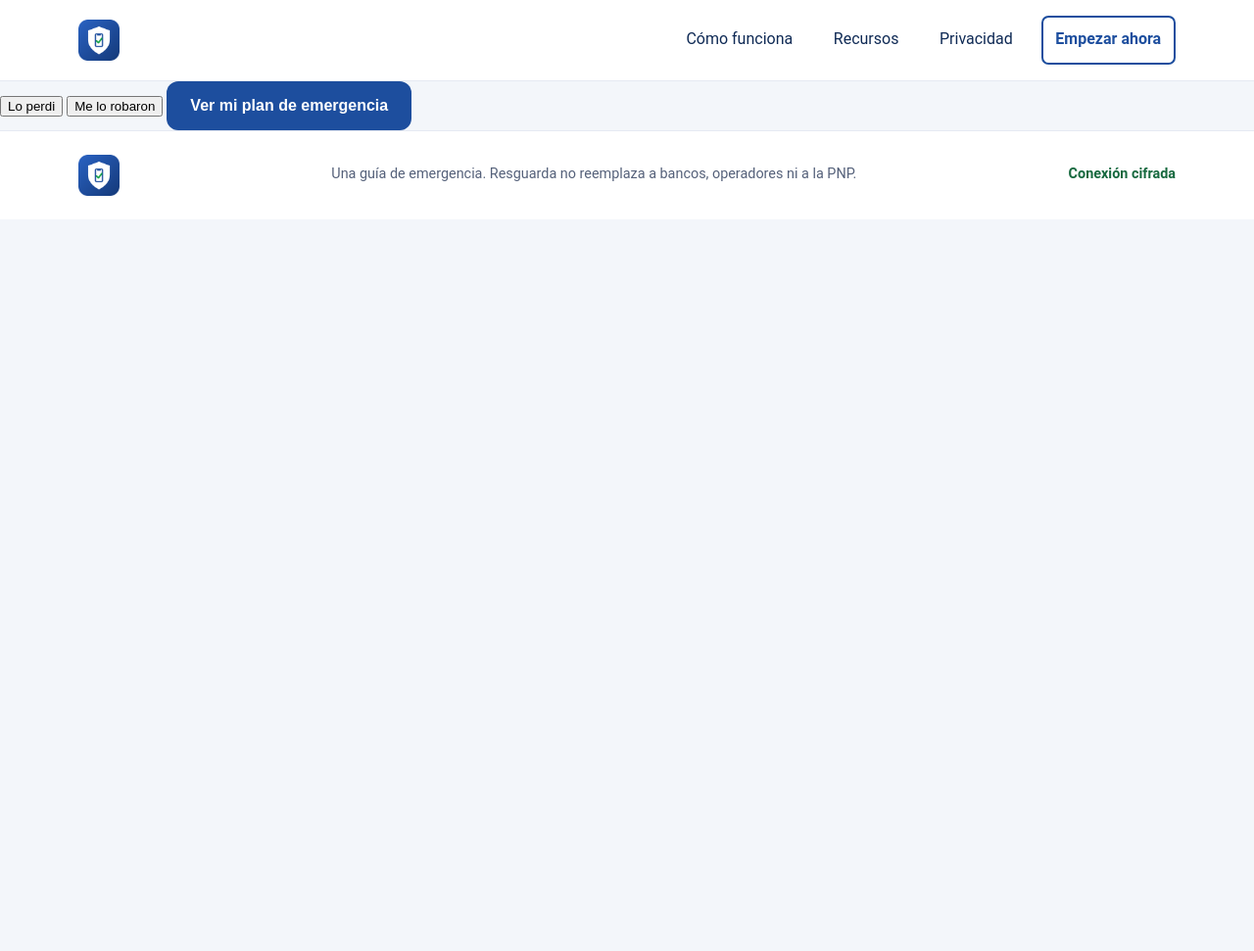
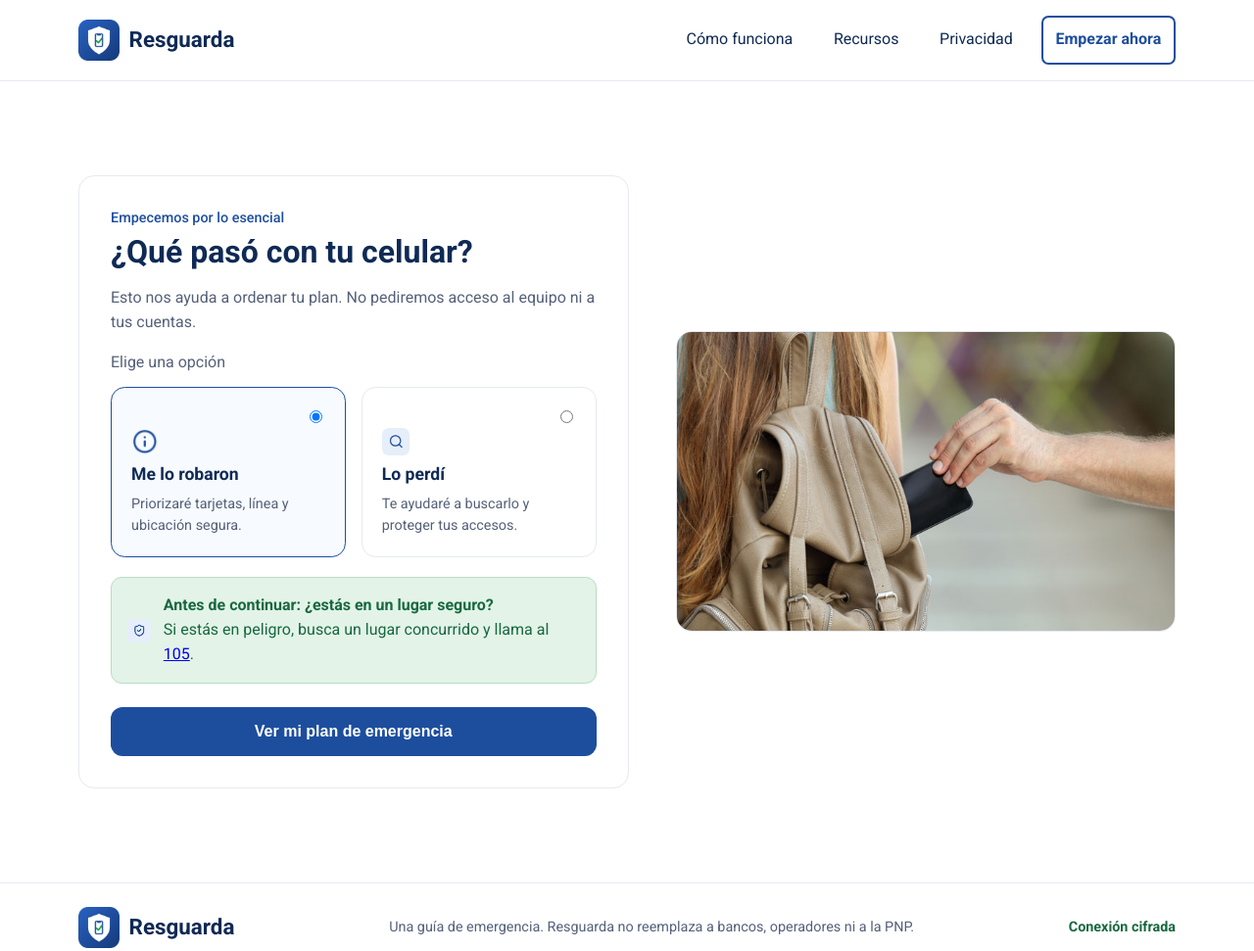
Before and after one commit to Hans-WM/Resguarda_Landing, a plain HTML site: page pages/emergencia.html in a window 1280 px wide. Shown: the whole page at 98% size. Before the commit the page ends 800 px from the top, so only its background shows below. Drawn offline with Linux system fonts and the light colour scheme.

Commit message:
pagina emergencia actualizada
se creo un nuevo js para reconocerlo mas rapido durante el proceso de desarrollo

```diff
--- a/css/styles.css
+++ b/css/styles.css
@@ -457,3 +457,60 @@ a.rojoB:hover { background-color: #9a222b; }
 @media (prefers-reduced-motion: reduce) {
   html { scroll-behavior: auto; }
 }
+/* ===== Página emergencia ===== */
+.opciones {
+  border: 0;
+  padding: 0;
+  margin: 0 0 1.25rem;
+  display: grid;
+  grid-template-columns: 1fr 1fr;
+  gap: 1rem;
+}
+
+.opciones legend {
+  padding: 0;
+  margin-bottom: .75rem;
+  color: var(--gris-apoyo);
+}
+
+.opcion {
+  display: flex;
+  flex-direction: column;
+  gap: .35rem;
+  padding: 1.25rem;
+  background: var(--blanco);
+  border: 1px solid #e5e9f2;
+  border-radius: .9rem;
+  cursor: pointer;
+}
+
+.opcion:hover { border-color: var(--azul-confianza); }
+
+.opcion input { align-self: flex-end; }
+
+.opcion input:focus-visible {
+  outline: 3px solid var(--azul-confianza);
+  outline-offset: 3px;
+}
+
+.opcion.seleccionada {
+  background: #f7faff;
+  border-color: var(--azul-confianza);
+}
+
+.opcion-titulo { font-weight: 700; color: var(--azul-noche); font-size: 1.1rem; }
+.opcion-texto { font-size: .9rem; color: var(--gris-apoyo); }
+
+.aviso-verde {
+  background: #e3f3e8;
+  border: 1px solid #b7dcc3;
+  color: var(--verde);
+  margin-bottom: 1.5rem;
+}
+
+.btn-ancho { width: 100%; }
+.btn_azul:hover { background-color: var(--azul-noche); }
+
+@media (max-width: 800px) {
+  .opciones { grid-template-columns: 1fr; }
+}
--- /dev/null
+++ b/js/emergencia.js
@@ -0,0 +1,24 @@
+var radios = document.querySelectorAll('input[name="situacion"]');
+var opciones = document.querySelectorAll(".opcion");
+
+// Marca visualmente la tarjeta elegida
+function marcar() {
+    for (var i = 0; i < radios.length; i++) {
+        if (radios[i].checked) {
+            opciones[i].classList.add("seleccionada");
+        } else {
+            opciones[i].classList.remove("seleccionada");
+        }
+    }
+}
+
+for (var i = 0; i < radios.length; i++) {
+    radios[i].addEventListener("change", marcar);
+}
+marcar();
+
+
+document.getElementById("form-emergencia").addEventListener("submit", function (e) {
+    e.preventDefault();
+    planificacion();
+});
--- a/pages/emergencia.html
+++ b/pages/emergencia.html
@@ -1,42 +1,88 @@
 <!DOCTYPE html>
-<html lang="en">
+<html lang="es">
 <head>
     <meta charset="UTF-8">
     <meta name="viewport" content="width=device-width, initial-scale=1.0">
-    <title>Document</title>
+    <title>Resguarda | ¿Qué pasó con tu celular?</title>
+    <link rel="preconnect" href="https://fonts.googleapis.com">
+    <link rel="preconnect" href="https://fonts.gstatic.com" crossorigin>
+    <link rel="stylesheet" href="https://fonts.googleapis.com/css2?family=Roboto:wght@400;500;700&display=swap">
     <link rel="stylesheet" href="../css/styles.css">
 </head>
 <body>
     <header class="cabecera">
         <div class="contenedor barra">
-            <a class="marca" onclick="volver()">
-                <img src="../assets/icons/icono1.png" alt="Resguarda" width="42" height="42" />
+            <a class="marca" href="../index.html">
+                <img src="../assets/icons/icono1.png" alt="" width="42" height="42">
+                <span>Resguarda</span>
             </a>
 
             <nav aria-label="Navegación principal">
                 <ul class="menu">
-                    <li><a href="#como_funciona">Cómo funciona</a></li>
-                    <li><a href="#recursos">Recursos</a></li>
-                    <li><a href="#privacidad">Privacidad</a></li>
-                    <li><a class="boton-borde" href="#empezar">Empezar ahora</a></li>
+                    <li><a href="../index.html#pasos">Cómo funciona</a></li>
+                    <li><a href="informacion.html">Recursos</a></li>
+                    <li><a href="../index.html#privacidad">Privacidad</a></li>
+                    <li><a class="boton-borde" href="emergencia.html">Empezar ahora</a></li>
                 </ul>
             </nav>
         </div>
     </header>
-    <button onclick="planificacion()">Lo perdi</button>
-    <button onclick="planificacion()">Me lo robaron</button>
-    <button class="btn_azul">Ver mi plan de emergencia</button>
+
+    <main class="seccion">
+        <div class="contenedor hero-grid">
+
+            <form class="panel-ruta" id="form-emergencia">
+                <p class="riesgo-texto">Empecemos por lo esencial</p>
+                <h1>¿Qué pasó con tu celular?</h1>
+                <p class="descripcion">Esto nos ayuda a ordenar tu plan. No pediremos acceso al equipo ni a tus cuentas.</p>
+
+                <fieldset class="opciones">
+                    <legend>Elige una opción</legend>
+
+                    <label class="opcion">
+                        <input type="radio" name="situacion" value="robo" checked>
+                        <img src="../assets/icons/icono_info.png" alt="" width="28" height="28">
+                        <span class="opcion-titulo">Me lo robaron</span>
+                        <span class="opcion-texto">Priorizaré tarjetas, línea y ubicación segura.</span>
+                    </label>
+
+                    <label class="opcion">
+                        <input type="radio" name="situacion" value="perdida">
+                        <img src="../assets/icons/icono_lupa.png" alt="" width="28" height="28">
+                        <span class="opcion-titulo">Lo perdí</span>
+                        <span class="opcion-texto">Te ayudaré a buscarlo y proteger tus accesos.</span>
+                    </label>
+                </fieldset>
+
+                <div class="aviso-info aviso-verde">
+                    <img src="../assets/icons/icono_escudo.png" alt="" width="24" height="24">
+                    <div>
+                        <p><strong>Antes de continuar: ¿estás en un lugar seguro?</strong></p>
+                        <p>Si estás en peligro, busca un lugar concurrido y llama al <a href="tel:105">105</a>.</p>
+                    </div>
+                </div>
+
+                <button type="submit" class="btn_azul btn-ancho">Ver mi plan de emergencia</button>
+            </form>
+
+            <img class="hero-imagen" src="../assets/images/imagen5.jpg"
+                 alt="Describe qué se ve en la imagen" width="600" height="700">
+
+        </div>
+    </main>
+
     <footer class="pie">
         <div class="contenedor barra">
-            <a class="marca" href="index.html">
-            <img src="../assets/icons/icono1.png" alt="" width="42" height="42" />
+            <a class="marca" href="../index.html">
+                <img src="../assets/icons/icono1.png" alt="" width="42" height="42">
+                <span>Resguarda</span>
             </a>
-
             <p class="aviso">Una guía de emergencia. Resguarda no reemplaza a bancos, operadores ni a la PNP.</p>
-
             <p class="seguro">Conexión cifrada</p>
         </div>
     </footer>
-<script src="../js/main.js"></script>
+
+    <script src="../js/main.js"></script>
+    <script src="../js/emergencia.js"></script>
 </body>
 </html>
```
Also changed, not shown: assets/images/imagen3.jpeg (added), assets/images/imagen4.jpg (added), assets/images/imagen5.jpg (added).
